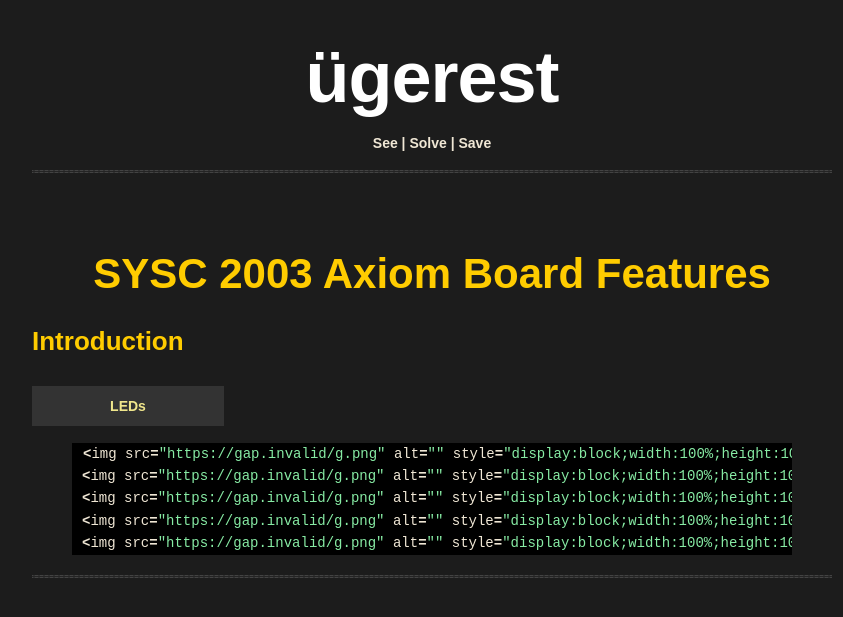
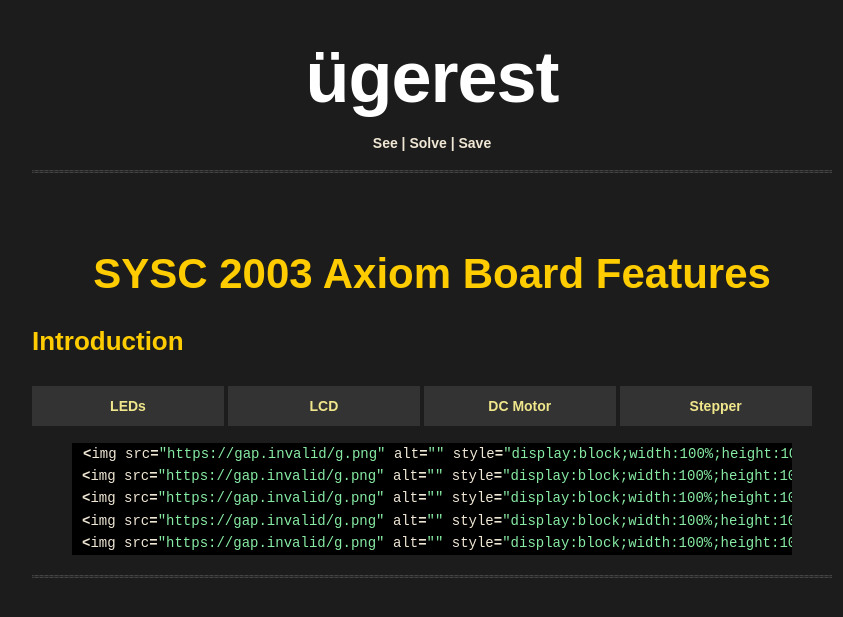
Before and after one commit to DerekStride/DerekStride.github.io, a Jekyll site: the page built from _posts/2015-02-26-axiom-board.md, in a window 1280 px wide. Shown: the top 617 px of the page, without its empty margins (208-1051 px from the left). Built offline with Jekyll 4.4.1, drawn with Linux system fonts in a browser that asks for light colours.

Commit message:
Added LCD, Stepper, and DC Motor code to SYSC 2003 page

```diff
--- a/_posts/2015-02-26-axiom-board.md
+++ b/_posts/2015-02-26-axiom-board.md
@@ -7,6 +7,12 @@
 contentswap:
 - header: LEDs
   url:    leds
+- header: LCD
+  url:    lcds
+- header: DC Motor
+  url:    dc-motor
+- header: Stepper
+  url:    stepper
 ---
 
 <nav>
@@ -49,3 +55,36 @@
 {% endhighlight %}
 
 </div>
+
+<div id="lcds" style="display:none">
+
+{% highlight c %}
+
+{% include code_snippets/{{ page.folder }}/imports.c %}
+{% include code_snippets/{{ page.folder }}/delay.c %}
+{% include code_snippets/{{ page.folder }}/LCD.c %}
+
+{% endhighlight %}
+
+</div>
+
+<div id="stepper" style="display:none">
+
+{% highlight c %}
+
+{% include code_snippets/{{ page.folder }}/imports.c %}
+{% include code_snippets/{{ page.folder }}/stepper_motor.c %}
+
+{% endhighlight %}
+
+</div>
+
+<div id="dc-motor" style="display:none">
+
+{% highlight ca65 %}
+
+{% include code_snippets/{{ page.folder }}/dcmotor.s %}
+
+{% endhighlight %}
+
+</div>
```
Also changed, not shown: _drafts/sysc2003_dc_motor.md (+1 -22 lines), _posts/2015-02-26-SYSC2003.md (+51 -0 lines), 1 other file.
